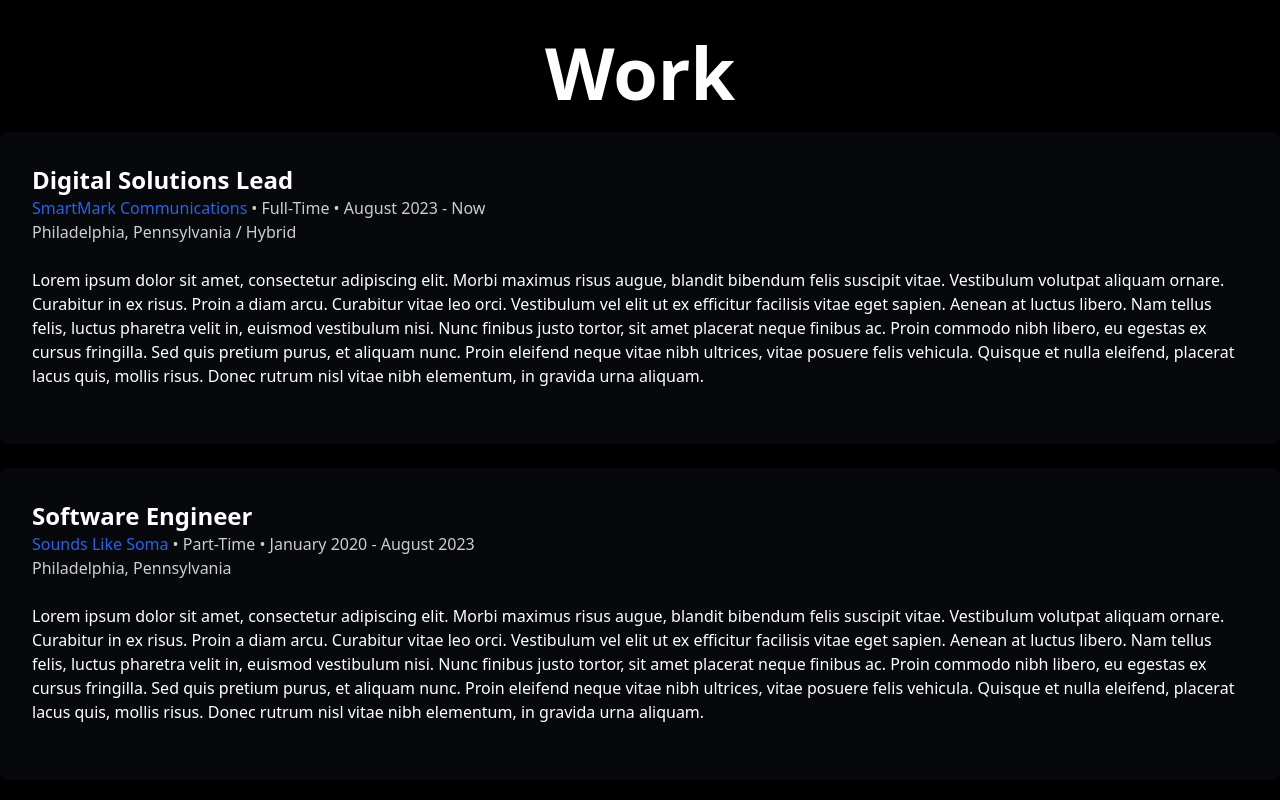
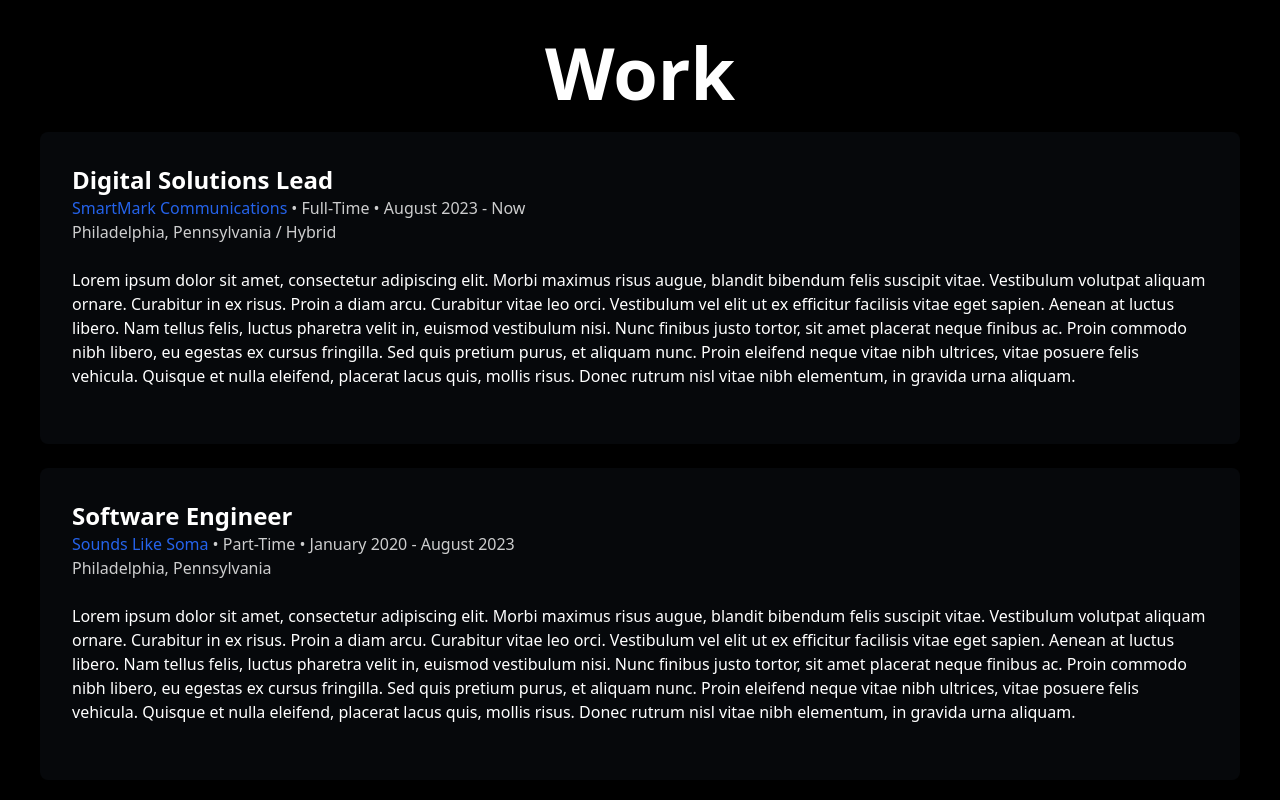
Before and after one commit to zackhanni/zachary.works, a Next.js app: page / in a window 1280 px wide. Shown: the part 860-1660 px from the top of the page. Built offline with nearby package versions, Linux system fonts and the light colour scheme.

Commit message:
fix max width

```diff
--- a/app/components/Work.tsx
+++ b/app/components/Work.tsx
@@ -8,7 +8,7 @@ export default function Work() {
         <p className="text-5xl lg:text-7xl font-bold text-center">Work</p>
         {WorkData.map((job) => {
           return (
-            <div key={job.company} className="bg-slate-800/20 max-w-[1200] p-8
+            <div key={job.company} className="bg-slate-800/20 max-w-[1200px] p-8
         mt-6 rounded-lg backdrop-blur">
               <p className="text-2xl font-semibold">{job.title}</p>
               <div className="flex text-white/80">
```
